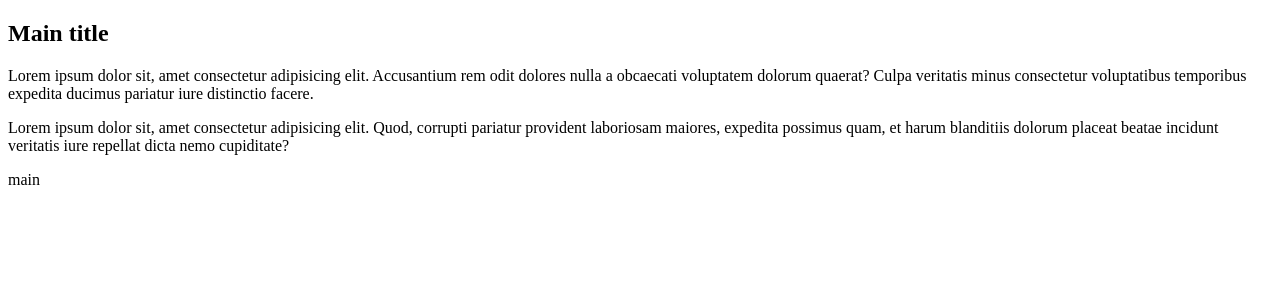
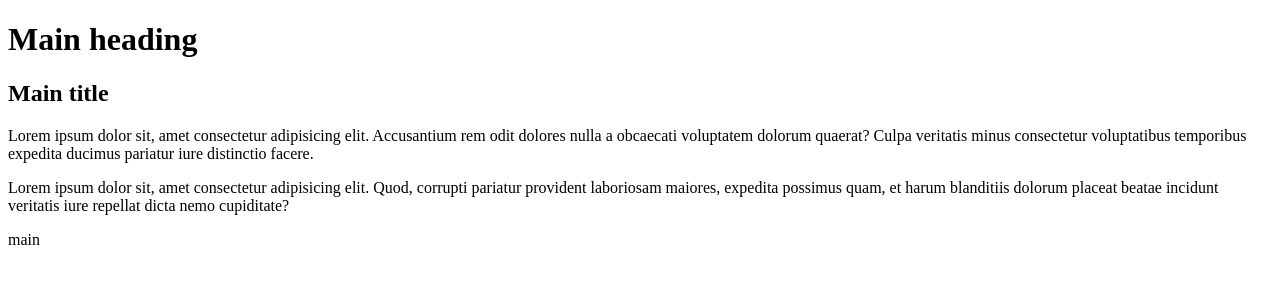
Before and after one commit to meitsang/Jump-git-prac, a plain HTML site: page index.html in a window 1280 px wide. Drawn offline with Linux system fonts and the light colour scheme.

Commit message:
added main heading

```diff
--- a/index.html
+++ b/index.html
@@ -7,6 +7,7 @@
   <title>Document</title>
 </head>
 <body>
+<h1>Main heading</h1>
   <section class="feature">
     <h2>Main title</h2>
     <p>Lorem ipsum dolor sit, amet consectetur adipisicing elit. Accusantium rem odit dolores nulla a obcaecati voluptatem dolorum quaerat? Culpa veritatis minus consectetur voluptatibus temporibus expedita ducimus pariatur iure distinctio facere.</p>
```
